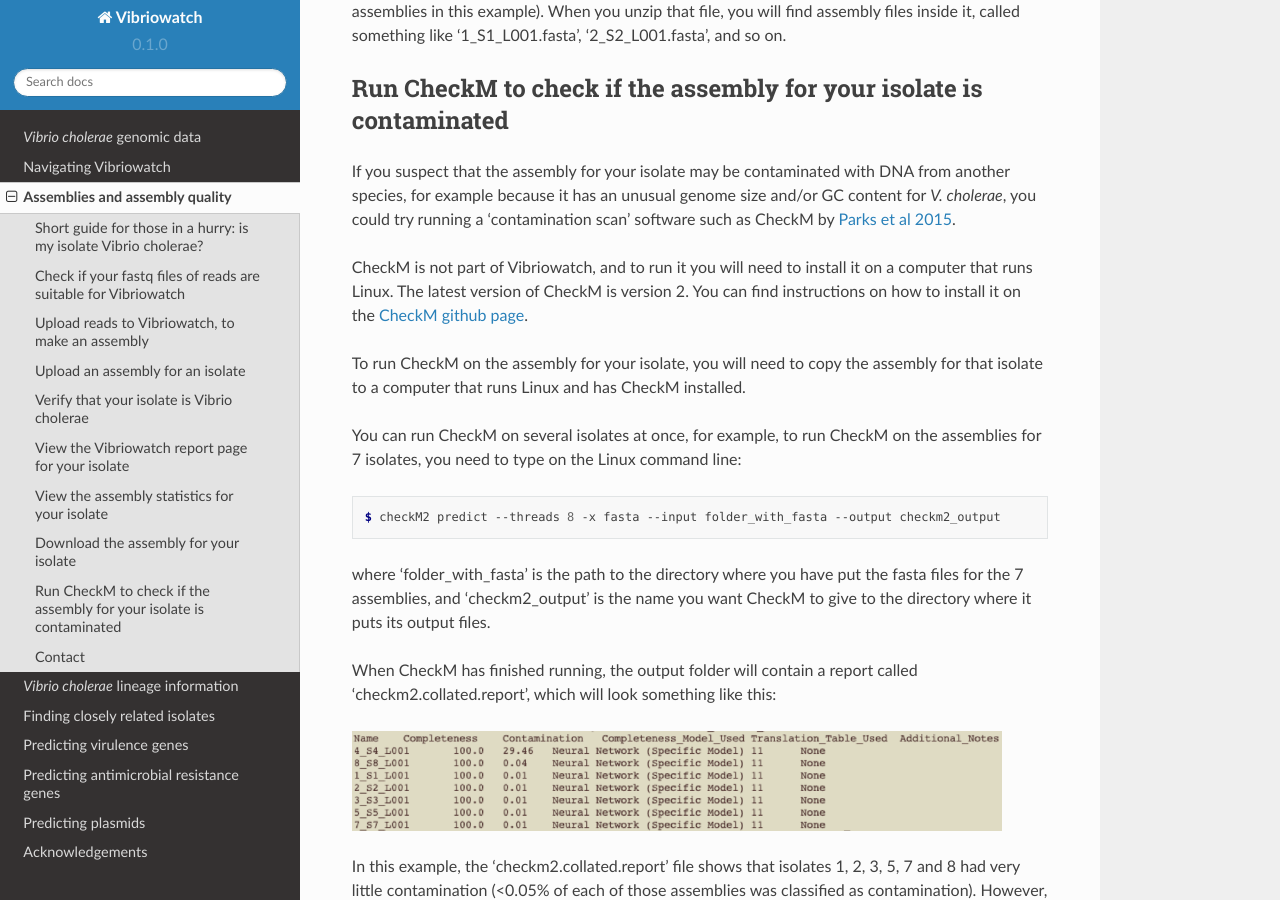
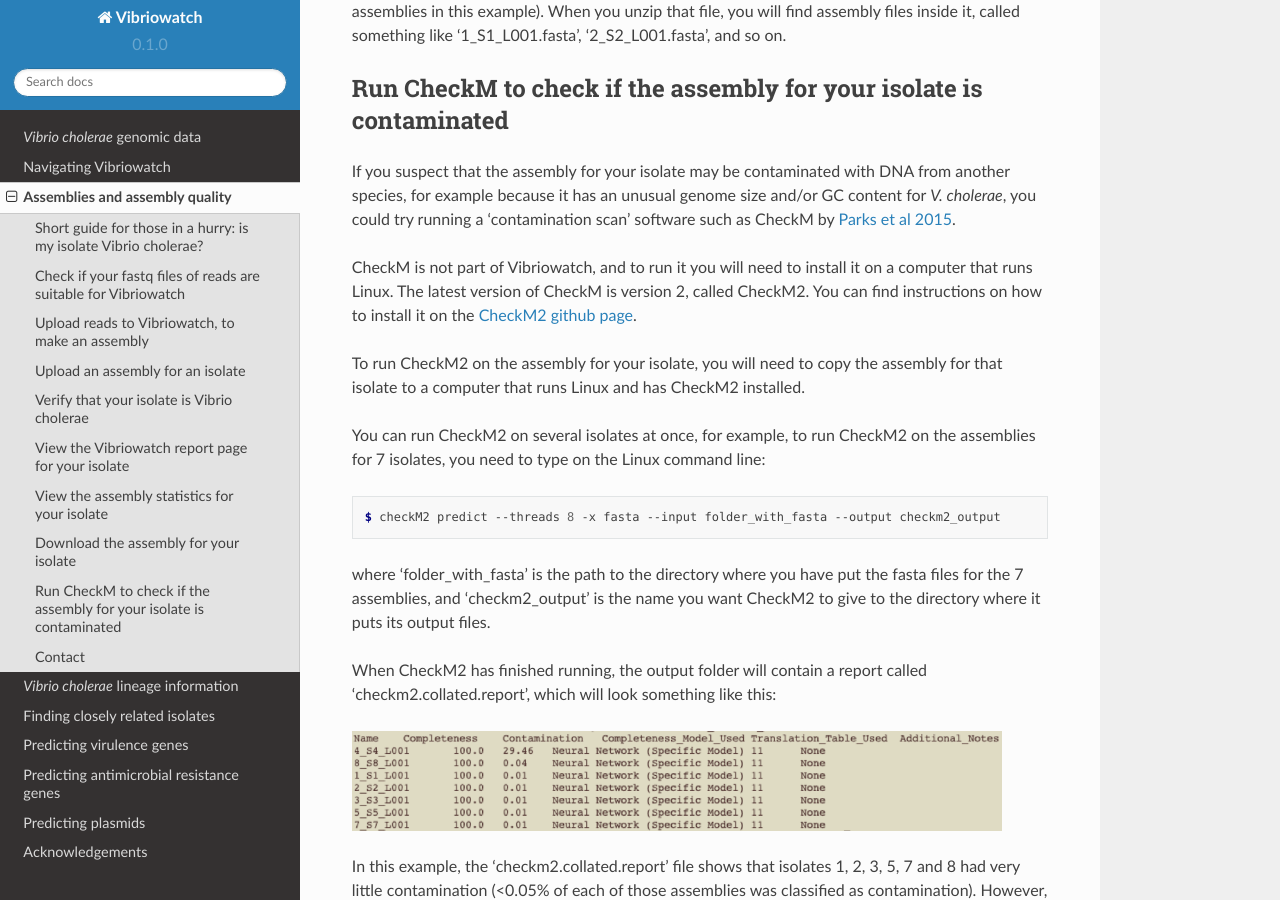
Before and after one commit to avrilcoghlan/vibriowatch, a Sphinx documentation site: the page built from docs/source/assemblies.rst, in a window 1280 px wide and 900 px high, scrolled down 13855 px. Built offline with Sphinx 7.4.7 and the Read the Docs theme 2.0.0, drawn with Linux system fonts in a browser that asks for light colours.

Commit message:
Update assemblies.rst

```diff
--- a/docs/source/assemblies.rst
+++ b/docs/source/assemblies.rst
@@ -82,7 +82,7 @@ Usually you will have a pair of zipped fastq files for an isolate, with the forw
 If you have these files on a computer running Linux, you can find their sizes in Megabytes by typing in the terminal window
 (Note: these are Linux commands; for a simple Linux tutorial see `here`_):
 
-.. _here: http://www.ee.surrey.ac.uk/Teaching/Unix
+.. _here: https://swcarpentry.github.io/shell-novice/
 
 .. code-block:: console
 
@@ -283,21 +283,21 @@ If you suspect that the assembly for your isolate may be contaminated with DNA f
 
 .. _Parks et al 2015: https://pubmed.ncbi.nlm.nih.gov/25977477/
 
-CheckM is not part of Vibriowatch, and to run it you will need to install it on a computer that runs Linux. The latest version of CheckM is version 2. You can find instructions on how to install it on the `CheckM github page`_.
+CheckM is not part of Vibriowatch, and to run it you will need to install it on a computer that runs Linux. The latest version of CheckM is version 2, called CheckM2. You can find instructions on how to install it on the `CheckM2 github page`_.
 
-.. _CheckM github page: https://github.com/Ecogenomics/CheckM/wiki
+.. _CheckM2 github page: https://github.com/chklovski/CheckM2
 
-To run CheckM on the assembly for your isolate, you will need to copy the assembly for that isolate to a computer that runs Linux and has CheckM installed.
+To run CheckM2 on the assembly for your isolate, you will need to copy the assembly for that isolate to a computer that runs Linux and has CheckM2 installed.
 
-You can run CheckM on several isolates at once, for example, to run CheckM on the assemblies for 7 isolates, you need to type on the Linux command line:
+You can run CheckM2 on several isolates at once, for example, to run CheckM2 on the assemblies for 7 isolates, you need to type on the Linux command line:
 
 .. code-block:: console
 
    $ checkM2 predict --threads 8 -x fasta --input folder_with_fasta --output checkm2_output
 
-where 'folder_with_fasta' is the path to the directory where you have put the fasta files for the 7 assemblies, and 'checkm2_output' is the name you want CheckM to give to the directory where it puts its output files.
+where 'folder_with_fasta' is the path to the directory where you have put the fasta files for the 7 assemblies, and 'checkm2_output' is the name you want CheckM2 to give to the directory where it puts its output files.
 
-When CheckM has finished running, the output folder will contain a report called 'checkm2.collated.report', which will look something like this:
+When CheckM2 has finished running, the output folder will contain a report called 'checkm2.collated.report', which will look something like this:
 
 .. image:: Picture14.png
   :width: 650
```
